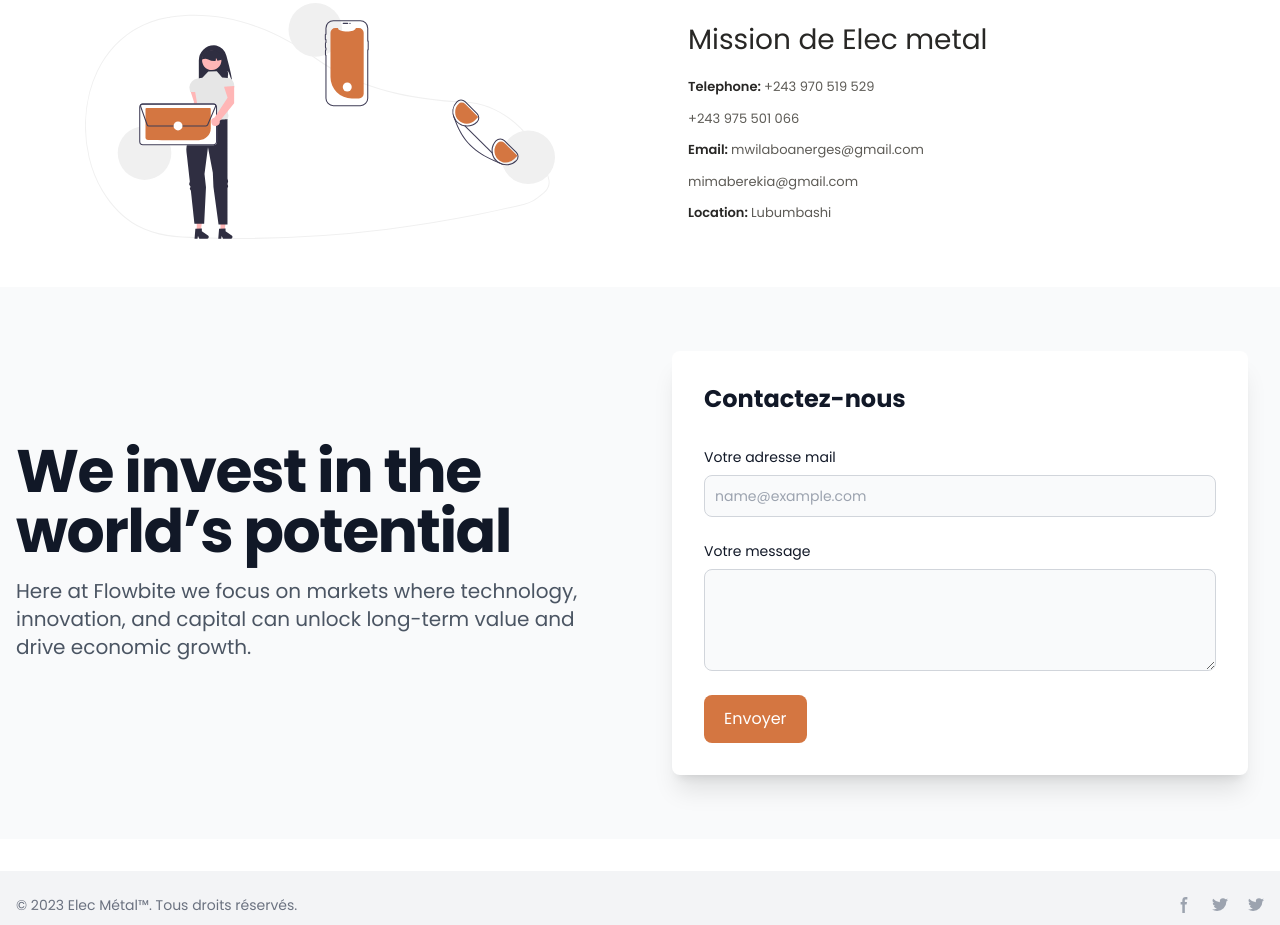
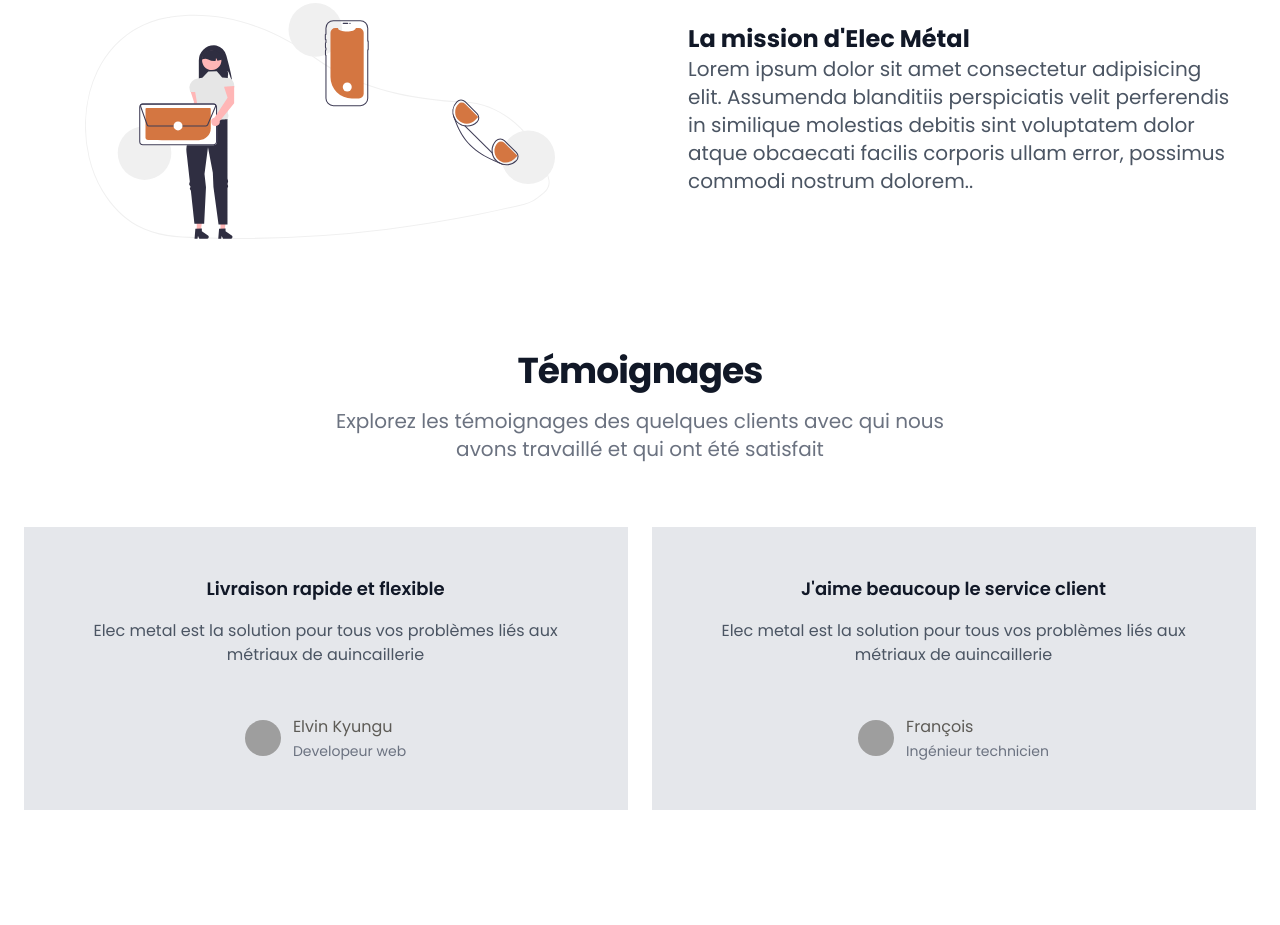
Before and after one commit to ElvinKyungu/Fran-ois-Quincaillerie, a plain HTML site: page index.html in a window 1280 px wide. Shown: the part 2513-3438 px from the top of the page. Drawn offline with nearby package versions, Linux system fonts and the light colour scheme; grey boxes are pictures that could not be loaded; files whose address does not match are found by name.

Commit message:
update : updated testimonial section

```diff
--- a/index.html
+++ b/index.html
@@ -43,7 +43,9 @@
                     </div>
 
                     <div class="nav__toggle" id="nav-toggle">
-                        <i class='bx bx-grid-alt'></i>
+                        <svg xmlns="http://www.w3.org/2000/svg" width="24" height="24" fill="currentColor" class="bi bi-list text-black" viewBox="0 0 16 16">
+                            <path fill-rule="evenodd" d="M2.5 12a.5.5 0 0 1 .5-.5h10a.5.5 0 0 1 0 1H3a.5.5 0 0 1-.5-.5zm0-4a.5.5 0 0 1 .5-.5h10a.5.5 0 0 1 0 1H3a.5.5 0 0 1-.5-.5zm0-4a.5.5 0 0 1 .5-.5h10a.5.5 0 0 1 0 1H3a.5.5 0 0 1-.5-.5z"/>
+                        </svg>
                     </div>
                 </nav>
             </header>
@@ -274,24 +276,56 @@
                 <section class="app section container">
                     <div class="app__container grid">
                         <div class="app__data">
-                            <h2 class="section__title-center">Mission de Elec metal</h2>
-                            <ul class="contact__content grid">
-                                <li class="contact__address">Telephone: <span class="contact__information">+243 970 519 529</span></li>
-                                <li class="contact__address"><span class="contact__information">+243 975 501 066</span></li>
-                                <li class="contact__address">Email:  <span class="contact__information">mwilaboanerges@gmail.com</span></li>
-                                <li class="contact__address"><span class="contact__information">mimaberekia@gmail.com</span></li>
-                                <li class="contact__address">Location: <span class="contact__information">Lubumbashi</span></li>
-                            </ul>
+                            <span class="text-2xl font-bold text-gray-900">
+                                La mission d'Elec Métal
+                            </span>
+                            <p class="mb-6 text-lg font-normal lg:text-xl text-gray-600">Lorem ipsum dolor sit amet consectetur adipisicing elit. Assumenda blanditiis perspiciatis velit perferendis in similique molestias debitis sint voluptatem dolor atque obcaecati facilis corporis ullam error, possimus commodi nostrum dolorem..</p>
                         </div>
                         <img class="svg__img svg__color app__img" src="images/undraw_contact_us_re_4qqt.svg" alt="" srcset="">
                     </div>
                 </section>
-
-                <section class="bg-gray-50 mb-8">
+                <section class="">
+                    <div class="py-8 px-4 mx-auto max-w-screen-xl text-center lg:py-16 lg:px-6">
+                        <div class="mx-auto max-w-screen-sm">
+                            <h2 class="mb-4 text-4xl tracking-tight font-extrabold text-gray-900">Témoignages</h2>
+                            <p class="mb-8 font-light text-gray-500 lg:mb-16 sm:text-xl">
+                                Explorez les témoignages des quelques clients avec qui nous avons travaillé et qui ont été satisfait
+                            </p>
+                        </div>
+                        <div class="grid mb-8 lg:mb-12 lg:grid-cols-2">
+                            <figure class="flex flex-col justify-center items-center p-8 text-center bg-gray-200 border-b border-gray-200 md:p-12 lg:border-r">
+                                <blockquote class="mx-auto mb-8 max-w-2xl text-gray-500 dark:text-gray-400">
+                                    <h3 class="text-lg font-semibold text-gray-900">Livraison rapide et flexible</h3>
+                                    <p class="my-4 text-gray-600">Elec metal est la solution pour tous vos problèmes liés aux métriaux de auincaillerie</p>
+                                </blockquote>
+                                <figcaption class="flex justify-center items-center space-x-3">
+                                    <img class="w-9 h-9 rounded-full" src="https://flowbite.s3.amazonaws.com/blocks/marketing-ui/avatars/karen-nelson.png" alt="profile picture">
+                                    <div class="space-y-0.5 font-medium text-left">
+                                        <div>Elvin Kyungu</div>
+                                        <div class="text-sm font-light text-gray-500 dark:text-gray-400">Developeur web</div>
+                                    </div>
+                                </figcaption>
+                            </figure>
+                            <figure class="flex flex-col justify-center items-center p-8 text-center bg-gray-200 border-b border-gray-200 md:p-12 lg:border-r">
+                                <blockquote class="mx-auto mb-8 max-w-2xl text-gray-500 dark:text-gray-400">
+                                    <h3 class="text-lg font-semibold text-gray-900">J'aime beaucoup le service client</h3>
+                                    <p class="my-4 text-gray-600">Elec metal est la solution pour tous vos problèmes liés aux métriaux de auincaillerie</p>
+                                </blockquote>
+                                <figcaption class="flex justify-center items-center space-x-3">
+                                    <img class="w-9 h-9 rounded-full" src="https://flowbite.s3.amazonaws.com/blocks/marketing-ui/avatars/karen-nelson.png" alt="profile picture">
+                                    <div class="space-y-0.5 font-medium text-left">
+                                        <div>François </div>
+                                        <div class="text-sm font-light text-gray-500 dark:text-gray-400">Ingénieur technicien</div>
+                                    </div>
+                                </figcaption>
+                            </figure>
+                        </div>
+                </section>
+                <section class="mb-8">
                     <div class="py-8 px-4 mx-auto max-w-screen-xl lg:py-16 grid lg:grid-cols-2 gap-8 lg:gap-16">
                         <div class="flex flex-col justify-center">
                             <h2 class="mb-4 text-4xl font-extrabold tracking-tight leading-none text-gray-900 md:text-5xl lg:text-6xl">We invest in the world’s potential</h2>
-                            <p class="mb-6 text-lg font-normal lg:text-xl text-gray-600">Here at Flowbite we focus on markets where technology, innovation, and capital can unlock long-term value and drive economic growth.</p>
+                            <p class="mb-6 text-lg font-normal lg:text-xl text-gray-600">Lorem ipsum dolor sit amet consectetur adipisicing elit. Assumenda blanditiis perspiciatis velit perferendis in similique molestias debitis sint voluptatem dolor atque obcaecati facilis corporis ullam error, possimus commodi nostrum dolorem..</p>
                         </div>
                         <div>
                             <div class="w-full lg:max-w-xl p-6 space-y-8  sm:p-8 bg-white rounded-lg shadow-xl ">
@@ -311,7 +345,7 @@
                                         >
                                     </div>
                                     <div>
-                                        <label for="message" class="block mb-2 text-sm font-medium text-gray-900 dark:text-white">Votre message</label>
+                                        <label for="message" class="block mb-2 text-sm font-medium text-gray-900 ">Votre message</label>
                                         <textarea
                                             id="message" rows="4"
                                             class="block p-2.5 w-full text-sm text-gray-900 bg-gray-50 rounded-lg border border-gray-300 focus:ring-blue-500 focus:border-blue-500"
```
